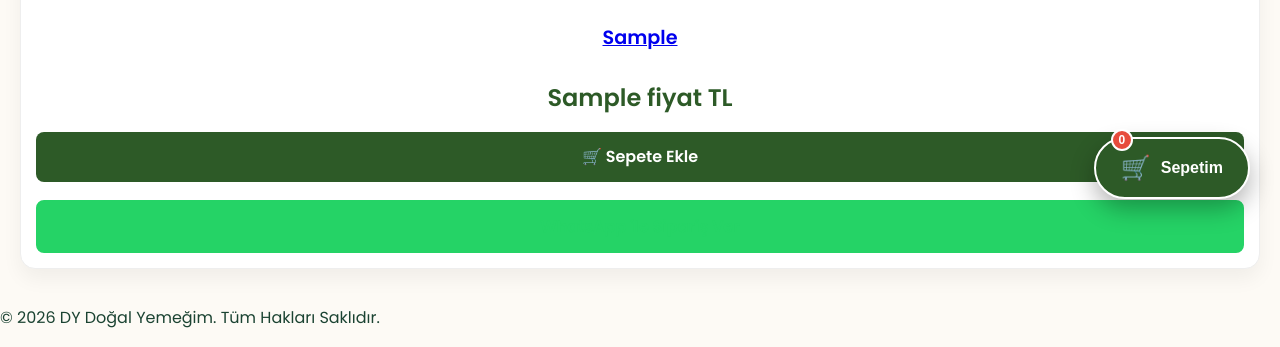
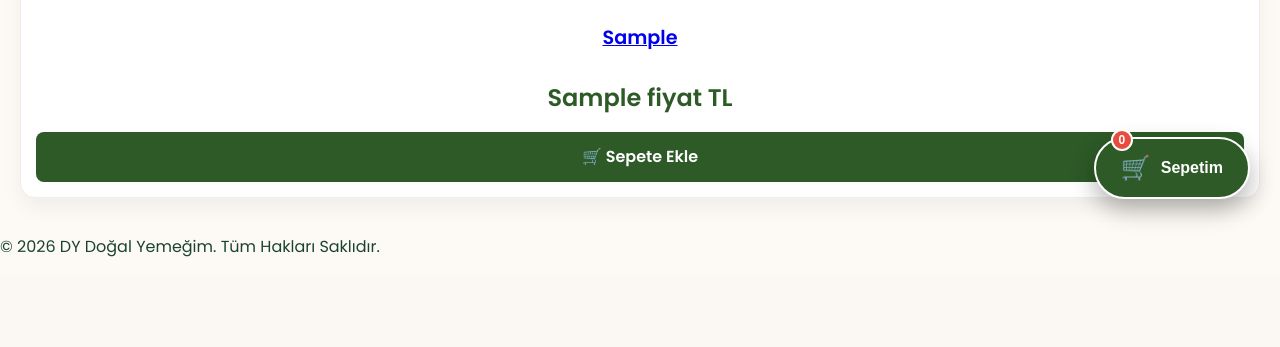
Before and after one commit to ismailesmeli/is-dogal-yemegim, a Flask app: page /urunler in a window 1280 px wide. Shown: the part 571-918 px from the top of the page. After the commit the page ends 828 px from the top, so only its background shows below. Run offline with Flask 3, Linux system fonts and the light colour scheme; tables that the repository leaves empty hold one stand-in row (values such as "Sample post"); a database or web service that is not in the repository returns one stand-in record (values such as "Sample title"); some libraries are stand-ins or nearby versions.

Commit message:
Update urunler.html

```diff
--- a/templates/urunler.html
+++ b/templates/urunler.html
@@ -58,9 +58,6 @@ function searchProducts() {
                 🛒 Sepete Ekle
             </a>
 
-            <a href="https://wa.me/905510465380?text={{ urun.ad }}%20siparişi%20vermek%20istiyorum" class="ws-btn">
-                WhatsApp ile Sipariş Ver
-            </a>
 
             {% if session.get('admin_girdi') %}
             <div class="admin-controls">
```
